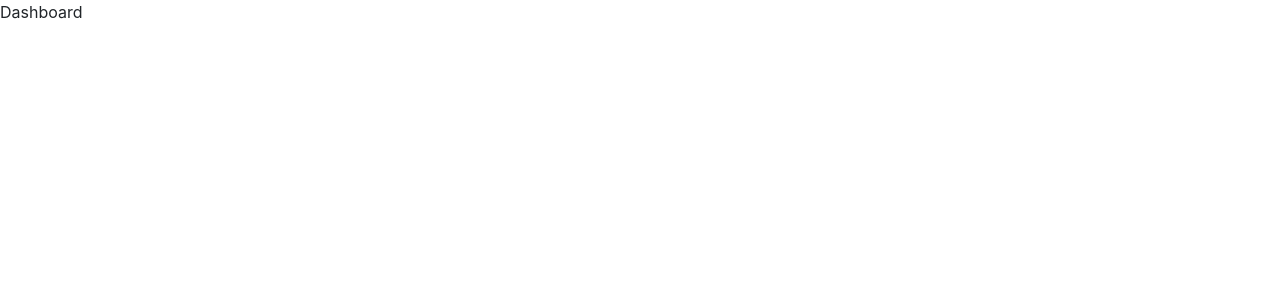
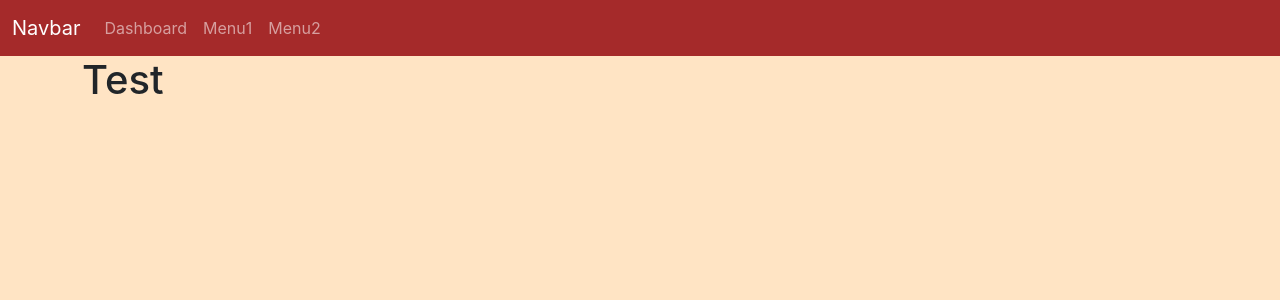
Before and after one commit to MarkM29/final-back-end, a React (Create React App) app: page /dashboard in a window 1280 px wide. Shown: the top 300 px of the page. Built offline with nearby package versions, Linux system fonts and the light colour scheme.

Commit message:
Start working on dashboard, navbar

```diff
--- a/src/App.css
+++ b/src/App.css
@@ -1,38 +1,3 @@
-.App {
-  text-align: center;
+.CustomColor {
+  background-color: brown;
 }
-
-.App-logo {
-  height: 40vmin;
-  pointer-events: none;
-}
-
-@media (prefers-reduced-motion: no-preference) {
-  .App-logo {
-    animation: App-logo-spin infinite 20s linear;
-  }
-}
-
-.App-header {
-  background-color: #282c34;
-  min-height: 100vh;
-  display: flex;
-  flex-direction: column;
-  align-items: center;
-  justify-content: center;
-  font-size: calc(10px + 2vmin);
-  color: white;
-}
-
-.App-link {
-  color: #61dafb;
-}
-
-@keyframes App-logo-spin {
-  from {
-    transform: rotate(0deg);
-  }
-  to {
-    transform: rotate(360deg);
-  }
-}
--- /dev/null
+++ b/src/components/index.js
@@ -0,0 +1,2 @@
+export * from "./atoms";
+export * from "./molecules";
--- /dev/null
+++ b/src/components/molecules/Navbar/index.js
@@ -0,0 +1,41 @@
+import React from "react";
+import { Link } from "react-router-dom";
+import "../../../App.css";
+
+const NavBar = () => {
+  return (
+    <nav className="navbar navbar-expand-lg navbar-dark CustomColor">
+      <div className="container-fluid">
+        <a className="navbar-brand" href="#">
+          Navbar
+        </a>
+        <button
+          className="navbar-toggler"
+          type="button"
+          data-bs-toggle="collapse"
+          data-bs-target="#navbarNavAltMarkup"
+          aria-controls="navbarNavAltMarkup"
+          aria-expanded="false"
+          aria-label="Toggle navigation"
+        >
+          <span className="navbar-toggler-icon"></span>
+        </button>
+        <div className="collapse navbar-collapse" id="navbarNavAltMarkup">
+          <div className="navbar-nav">
+            <Link className="nav-link" to="/">
+              Dashboard
+            </Link>
+            <Link className="nav-link" to="/AddUser">
+              Menu1
+            </Link>
+            <Link className="nav-link" to="/about">
+              Menu2
+            </Link>
+          </div>
+        </div>
+      </div>
+    </nav>
+  );
+};
+
+export default NavBar;
--- /dev/null
+++ b/src/components/molecules/index.js
@@ -0,0 +1,3 @@
+import NavBar from "./Navbar";
+
+export { NavBar };
--- a/src/components/pages/Dashboard/index.js
+++ b/src/components/pages/Dashboard/index.js
@@ -1,7 +1,17 @@
 import React from "react";
+import { NavBar } from "../../../components";
 
 const Dashboard = () => {
-  return <div>Dashboard</div>;
+  return (
+    <div className="">
+      <NavBar />
+      <div style={{ backgroundColor: "bisque", height: "100vh" }}>
+        <div className="container">
+          <h1>Test</h1>
+        </div>
+      </div>
+    </div>
+  );
 };
 
 export default Dashboard;
--- a/src/components/pages/Login/index.js
+++ b/src/components/pages/Login/index.js
@@ -1,5 +1,5 @@
 import React, { useState } from "react";
-import { Button, Input } from "../../atoms";
+import { Button, Input } from "../../../components";
 import { Link, useHistory } from "react-router-dom";
 import firebase from "../../../config/Firebase";
 
@@ -42,9 +42,16 @@
           placeholder="Masukkan password"
           value={password}
           onChange={(event) => setPassword(event.target.value)}
+          type="password"
         />
         <br />
-        <Button block text="Login" textColor="white" onSubmit={handleSubmit} />
+        <Button
+          block
+          text="Login"
+          textColor="white"
+          color="brown"
+          onSubmit={handleSubmit}
+        />
         <Link to="/register" style={{ textDecoration: "none" }}>
           <Button block text="Register" color="grey" textColor="white" />
         </Link>
--- a/src/components/pages/Register/index.js
+++ b/src/components/pages/Register/index.js
@@ -1,5 +1,5 @@
 import React, { useState } from "react";
-import { Button, Input } from "../../atoms";
+import { Button, Input } from "../../../components";
 import { Link, useHistory } from "react-router-dom";
 import firebase from "../../../config/Firebase";
 
@@ -65,12 +65,14 @@
           placeholder="Masukkan password"
           value={password}
           onChange={(event) => setPassword(event.target.value)}
+          type="password"
         />
         <br />
         <Button
           block
           text="Register"
           textColor="white"
+          color="brown"
           onSubmit={handleSubmit}
         />
         <Link to="/" style={{ textDecoration: "none" }}>
```
